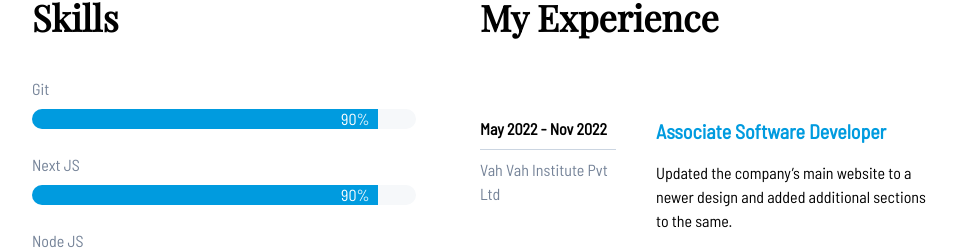
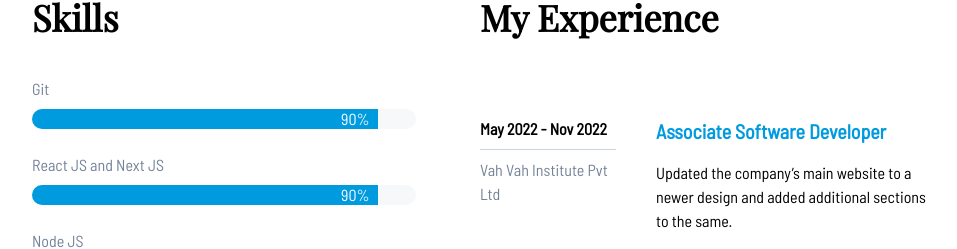
Before and after one commit to lestercorreya/Portfolio, a Next.js app: page / in a window 1280 px wide. Shown: the part 1683-1932 px from the top of the page, without its empty margins (160-1117 px from the left). Built offline with nearby package versions, Linux system fonts and the light colour scheme; a web font is replaced by a local one.

Commit message:
added react js to skills

```diff
--- a/components/SkillsSection.js
+++ b/components/SkillsSection.js
@@ -8,7 +8,7 @@ const SkillsSection = (props) => {
       "level": "90%"
     },
     {
-      "name": "Next JS",
+      "name": "React JS and Next JS",
       "level": "90%"
     },
     {
```
